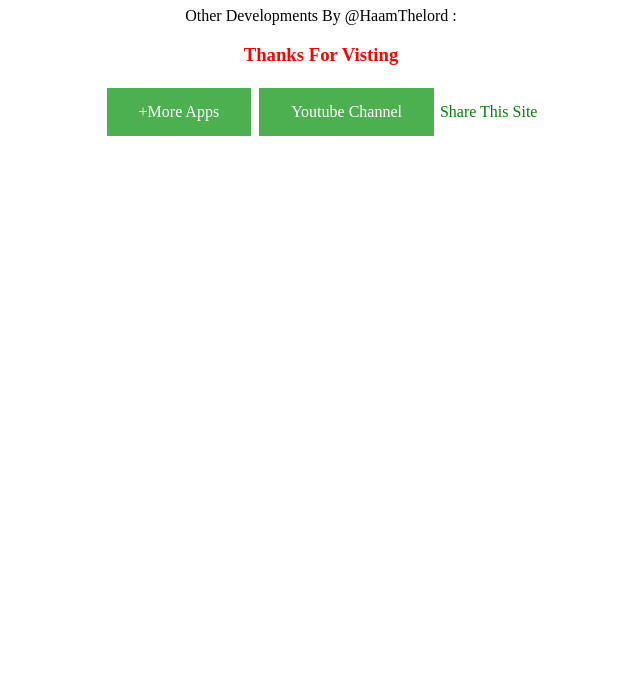
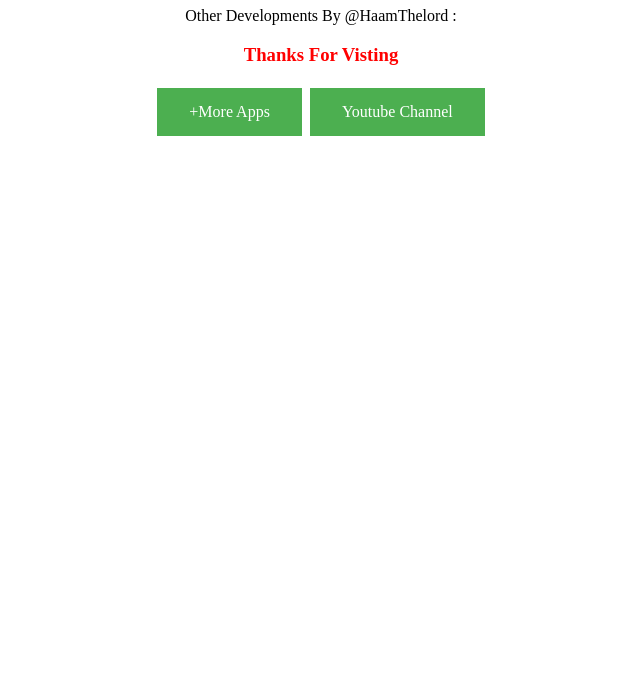
Before and after one commit to Haamthelord1/mantri, a plain HTML site: page index.html in a window 1280 px wide. Shown: the part 120-800 px from the top of the page, without its empty margins (319-959 px from the left). Drawn offline with nearby package versions, Linux system fonts and the light colour scheme; no server answers.

Commit message:
Update index.html

```diff
--- a/index.html
+++ b/index.html
@@ -59,7 +59,6 @@ color: red;
 <h3><n><n>Thanks For Visting <n><n></h3>
 <a href="https://play.google.com/store/apps/dev?id=7496764170156685508"<button class="button button1">+More Apps</button></a>
 <a href="htpps://www.youtube.com/HaamThelord"<button class="button button2">Youtube Channel</button> </a>
-<p2><n>Share This Site</p2>
 </center>
 </body>
 </html>
```
